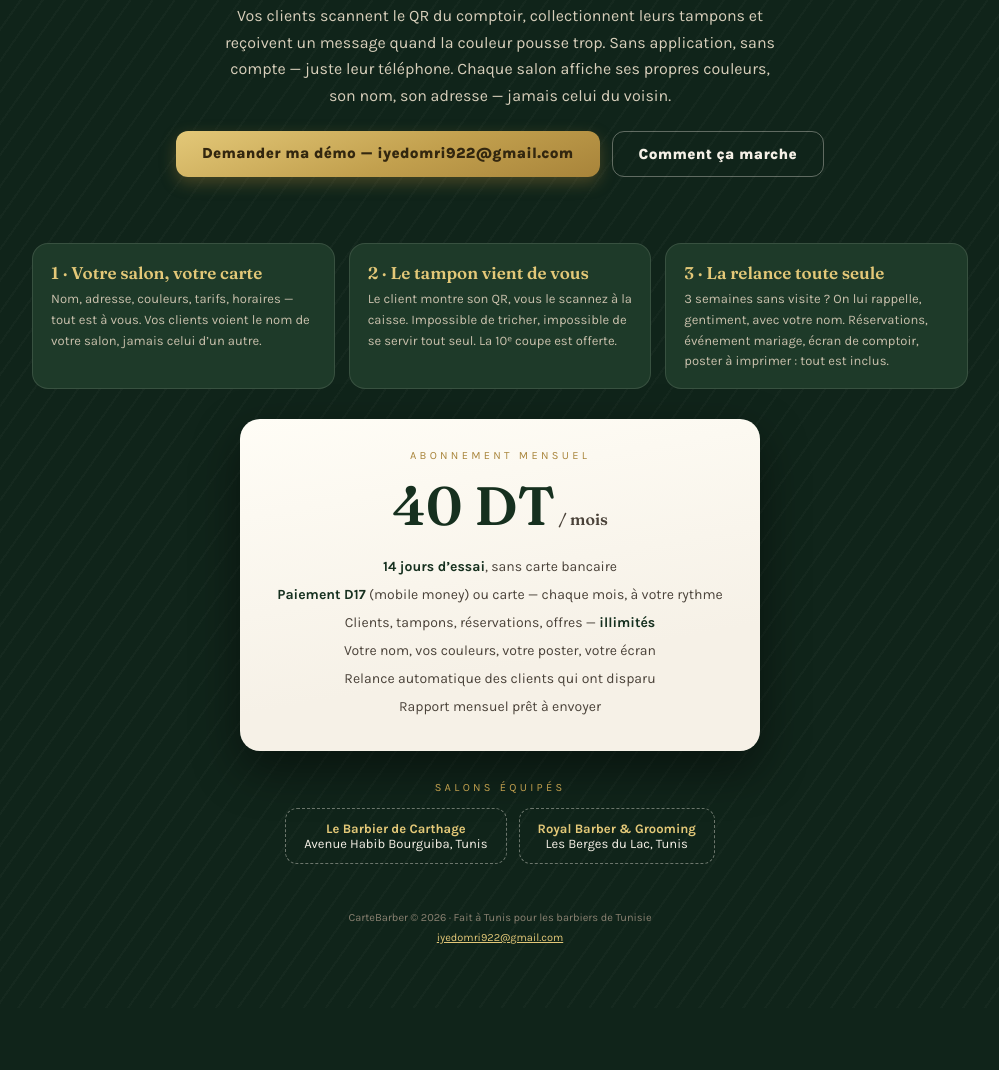
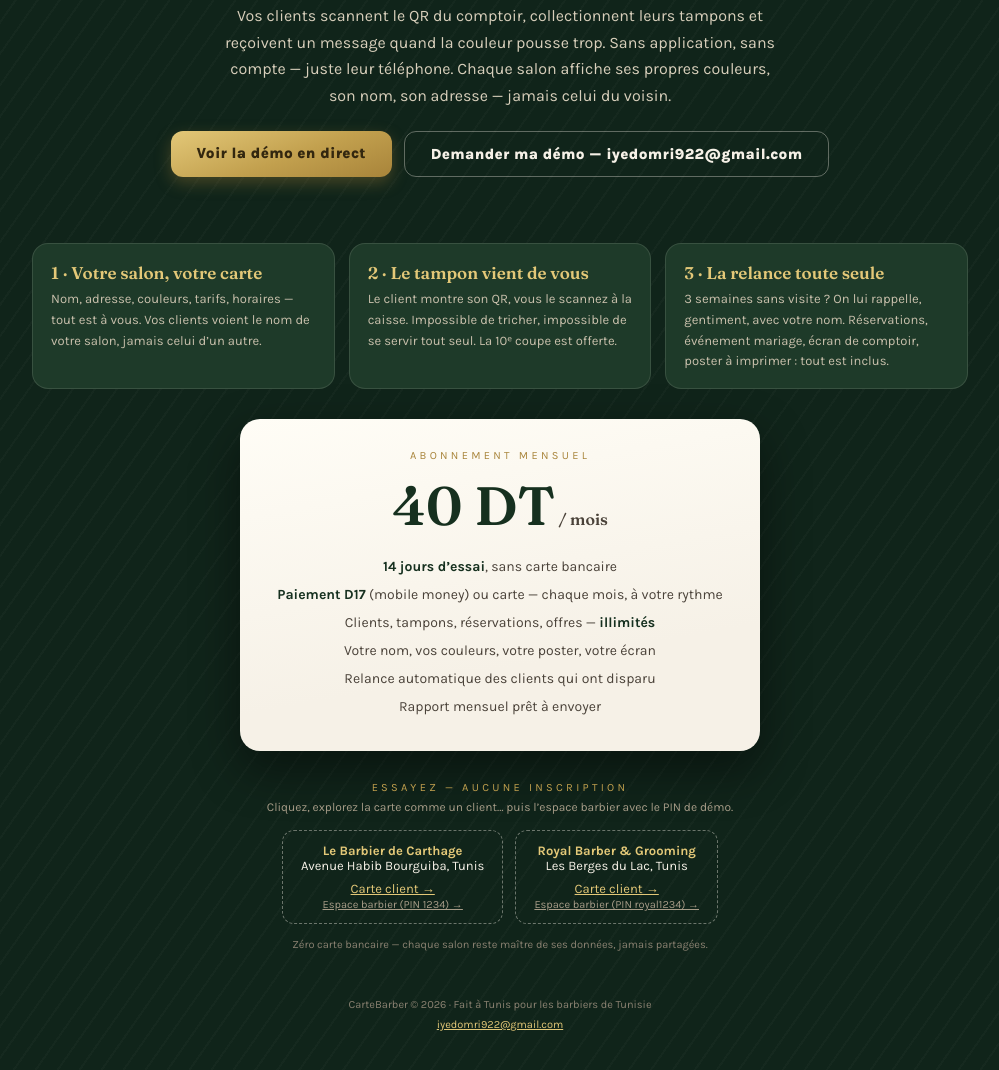
Before and after one commit to iyedomri/logicalLab-FSM, a website: page barber-loyalty/public/landing.html in a window 1280 px wide. Shown: the part 316-1386 px from the top of the page, without its empty margins (140-1139 px from the left). Before the commit the page ends 1324 px from the top, so only its background shows below. Drawn offline with Linux system fonts and the light colour scheme.

Commit message:
Landing : « Voir la démo en direct » — le CTA principal mène à la démo (carte client + espace barbier), le mailto devient secondaire
Co-authored-by: arena-agent <297053741+arena-agent@users.noreply.github.com>

```diff
--- a/barber-loyalty/public/landing.html
+++ b/barber-loyalty/public/landing.html
@@ -52,8 +52,8 @@
     <h1>La carte de fidélité<br><em>qui fait revenir la chaise.</em></h1>
     <p>Vos clients scannent le QR du comptoir, collectionnent leurs tampons et reçoivent un message quand la couleur pousse trop. Sans application, sans compte — juste leur téléphone. Chaque salon affiche ses propres couleurs, son nom, son adresse — jamais celui du voisin.</p>
     <div class="land-cta">
-      <a class="land-btn gold" href="mailto:iyedomri922@gmail.com?subject=CarteBarber%20—%20je%20veux%20la%20carte%20pour%20mon%20salon">Demander ma démo — iyedomri922@gmail.com</a>
-      <a class="land-btn ghost" href="#comment">Comment ça marche</a>
+      <a class="land-btn gold" href="#demos">Voir la démo en direct</a>
+      <a class="land-btn ghost" href="mailto:iyedomri922@gmail.com?subject=CarteBarber%20—%20je%20veux%20la%20carte%20pour%20mon%20salon">Demander ma démo — iyedomri922@gmail.com</a>
     </div>
   </header>
 
@@ -85,12 +85,22 @@
     </ul>
   </div>
 
-  <div style="text-align:center">
-    <div class="land-eyebrow" style="margin-bottom:14px">Salons équipés</div>
-    <div class="land-demos">
-      <a class="land-demo" href="/s/carthage/"><b>Le Barbier de Carthage</b><br>Avenue Habib Bourguiba, Tunis</a>
-      <a class="land-demo" href="/s/royalbarber/"><b>Royal Barber &amp; Grooming</b><br>Les Berges du Lac, Tunis</a>
+  <div style="text-align:center" id="demos">
+    <div class="land-eyebrow" style="margin-bottom:6px">Essayez — aucune inscription</div>
+    <p style="color:#A79C88;font-size:12px;margin:0 0 16px">Cliquez, explorez la carte comme un client… puis l’espace barbier avec le PIN de démo.</p>
+    <div class="land-demos" style="align-items:stretch">
+      <div class="land-demo" style="text-decoration:none">
+        <b>Le Barbier de Carthage</b><br>Avenue Habib Bourguiba, Tunis<br>
+        <a href="/s/carthage/" style="color:var(--brass-light);display:inline-block;margin-top:8px">Carte client →</a><br>
+        <a href="/s/carthage/admin" style="color:#A79C88;display:inline-block;font-size:11px;margin-top:2px">Espace barbier (PIN 1234) →</a>
+      </div>
+      <div class="land-demo" style="text-decoration:none">
+        <b>Royal Barber &amp; Grooming</b><br>Les Berges du Lac, Tunis<br>
+        <a href="/s/royalbarber/" style="color:var(--brass-light);display:inline-block;margin-top:8px">Carte client →</a><br>
+        <a href="/s/royalbarber/admin" style="color:#A79C88;display:inline-block;font-size:11px;margin-top:2px">Espace barbier (PIN royal1234) →</a>
+      </div>
     </div>
+    <p style="color:#8A8171;font-size:11px;margin-top:14px">Zéro carte bancaire — chaque salon reste maître de ses données, jamais partagées.</p>
   </div>
 
   <footer class="land-foot">
```
